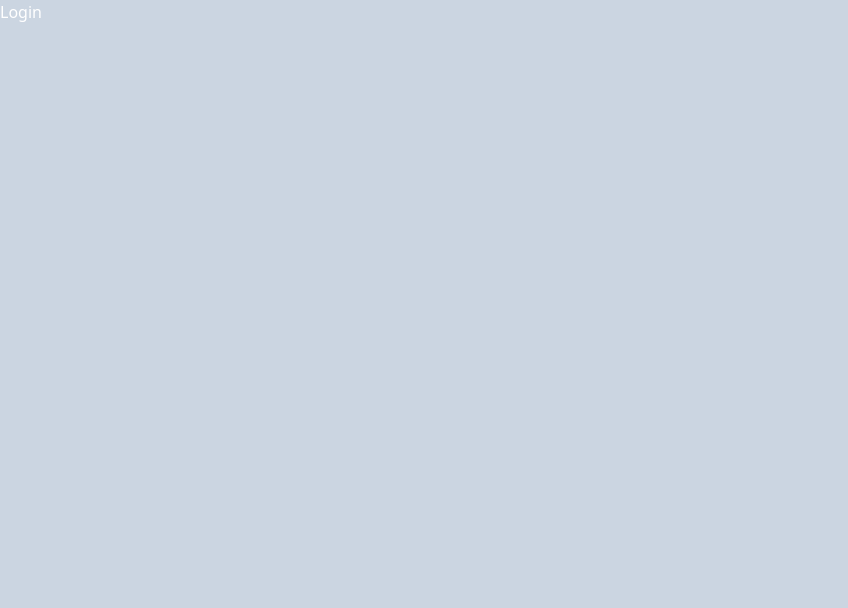
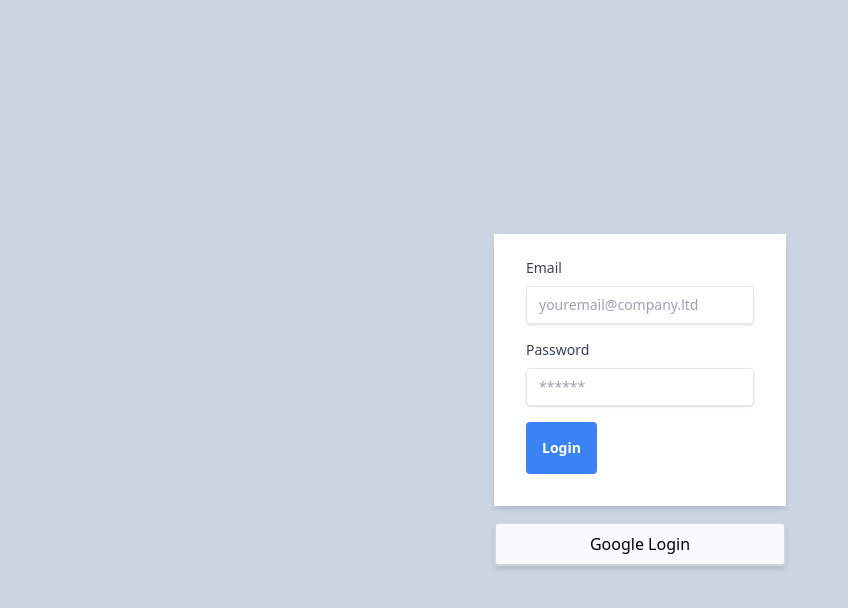
Before and after one commit to santi-handel/POO-Chat-Firebase-react, a React (Create React App) app: page /login in a window 1280 px wide. Shown: the top 608 px of the page, without its empty margins (0-848 px from the left). Built offline with nearby package versions, Linux system fonts and the light colour scheme; no server answers.

Commit message:
login terminado

```diff
--- a/src/App.js
+++ b/src/App.js
@@ -1,14 +1,20 @@
 import {Routes, Route} from "react-router-dom"
 import { Home } from "./componentes/Home";
 import { Login } from "./componentes/Login";
+import { ProtectedRoute } from "./componentes/ProtectedRoute";
 import { Register } from "./componentes/Register";
 import {AuthProvider} from "./context/authContext";
 function App(){
   return(
-    <div className="bg-slate-300 h-screen text-white flex">
+    <div className="bg-slate-300 h-screen text-black flex">
     <AuthProvider>
       <Routes>
-      <Route path="/" element={<Home/>} />
+      <Route path="/" element={
+        <ProtectedRoute>
+        <Home/>
+        </ProtectedRoute>
+        }
+        />
       <Route path="/login" element={<Login/>} />
       <Route path="/register" element={<Register/>} />
     </Routes>
--- a/src/componentes/Alert.js
+++ b/src/componentes/Alert.js
@@ -0,0 +1,6 @@
+export function Alert({message}) {
+    return <div className="bg-red-100 border-red-400
+    text-red-700 px-4 py-3 rounded relative mb-2 text-center">
+        <span className="sn.inline block">{message}</span>
+    </div>
+}
--- a/src/componentes/Home.js
+++ b/src/componentes/Home.js
@@ -1,8 +1,30 @@
-import {useAuth} from "../context/authContext";
+import { useNavigate } from "react-router-dom";
+import { useAuth } from "../context/authContext";
 
 export function Home() {
-    const {user}=useAuth();
-    console.log(user);
 
-  return <div>Home</div>
+  const { user, logout, loading } = useAuth();
+  const navigate = useNavigate()
+
+  console.log(user);
+
+  const handleLogout = async () => {
+    try {
+      await logout();
+      navigate("/login");
+    } catch (error) {
+      console.error(error);
+    }
+  }
+
+  if (loading) return <h1>loading</h1>
+
+
+  return <div>
+    <h1>welcome {user.displayName || user.email}</h1>
+
+    <button onClick={handleLogout}>
+      logout
+    </button>
+  </div>
 }
--- a/src/componentes/Login.js
+++ b/src/componentes/Login.js
@@ -1,4 +1,90 @@
+import { useState } from "react";
+import { useAuth } from "../context/authContext"
+import { useNavigate } from "react-router-dom";
+import { Alert } from "./Alert";
+
 export function Login() {
-  return  <div>Login</div>
+  const [user, setUser] = useState({
+    email: '',
+    password: '',
+  });
+  const { login, loginWithGoogle } = useAuth()
+  const navigate = useNavigate()
+  const [error, setError] = useState()
+
+  const handleChange = ({ target: { name, value } }) => {
+    setUser({ ...user, [name]: value })
+  };
+
+  const handleSubmit = async (e) => {
+    e.preventDefault();
+    setError('')
+    try {
+
+      await login(user.email, user.password)
+      navigate('/')
+    } catch (error) {
+      setError(error.message);
+    }
+  };
+
+  const handleGoogleSingin = async () => {
+    try {
+      await loginWithGoogle();
+      navigate("/");
+    } catch (error) {
+      setError(error.message);
+    }
+
+  }
+
+  return (
+    <div className="w-fulll max-w-xs m-auto">
+
+      {error && <Alert message={error}/>}
+
+      <form onSubmit={handleSubmit} className="bg-white shadow-md grounded px-8
+      pt-6 pb-8 mb-4">
+        <div className="mb-4">
+        <label htmlFor="email" className="block text-gray-700 text-sm
+        font-fold mb-2">Email</label>
+        <input
+          type="email"
+          name="email"
+          placeholder="youremail@company.ltd"
+          className="shadow appearence-none border rounded w-full
+          py-2 px-3 block text-gray-700 text-sm
+          font-fold mb-2"
+          onChange={handleChange}
+        />
+        </div>
+        <div className="mb-4">
+        <label htmlFor="password" className="block text-gray-700 text-sm
+        font-fold mb-2">Password</label>
+        <input
+          type="password"
+          name="password"
+          id="password"
+          placeholder="******"
+          className="shadow appearence-none border rounded w-full
+          py-2 px-3 block text-gray-700 text-sm
+          font-fold mb-2"
+          onChange={handleChange}
+        />
+        </div>
+
+        <button className="bg-blue-500 hover:bg-blue-700 text-white
+        font-bold py-4 px-4 rounded focus:outline-none
+        focus:shadow-outline text-sm">Login</button>
+
+
+      </form>
+
+      <button onClick={handleGoogleSingin}
+      className="bg-slate-50 gover:bg-slate-200 text-black shadow-md
+      rounded border-2 border-gray-300 py-2 px-4 w-full"
+      >Google Login</button>
+    </div>
+  )
 
 }
--- a/src/componentes/ProtectedRoute.js
+++ b/src/componentes/ProtectedRoute.js
@@ -0,0 +1,13 @@
+import { useAuth } from "../context/authContext";
+import { Navigate } from "react-router-dom";
+
+
+export function ProtectedRoute({children}) {
+    const {user, loading} = useAuth();
+
+    if (loading) return <h1>loading</h1>
+
+    if (!user) return <Navigate to="/login" />
+
+    return <>{children}</>;
+}
--- a/src/componentes/Register.js
+++ b/src/componentes/Register.js
@@ -1,22 +1,54 @@
-import {useState} from "react";
+import { useState } from "react";
+import { useAuth } from "../context/authContext"
+import { useNavigate } from "react-router-dom";
+import { Alert } from "./Alert";
 
 export function Register() {
-  const {user,setUser} = useState({
-    email:"",
-    password:"",
+  const [user, setUser] = useState({
+    email: '',
+    password: '',
   });
-  const handleChange= ({target:{name, value}}) => {
-    setUser({[name]:value});
+  const { signup } = useAuth()
+  const navigate = useNavigate()
+  const [error, setError] = useState()
+
+  const handleChange = ({ target: { name, value } }) => {
+    setUser({ ...user, [name]: value })
+  };
+
+  const handleSubmit = async (e) => {
+    e.preventDefault();
+    setError('')
+    try {
+
+      await signup(user.email, user.password)
+      navigate('/')
+    } catch (error) {
+      setError(error.message);
     }
-  return(
-    <form>
+
+  }
+
+  return (
+    <div>
+
+      {error && <Alert message={error} />}
+
+      <form onSubmit={handleSubmit}>
         <label htmlFor="email">Email</label>
-       <input type="email" placeholder="youremail@company.ltd"
+        <input
+          type="email"
+          name="email"
+          placeholder="youremail@company.ltd"
           onChange={handleChange}
         />
 
         <label htmlFor="password">Password</label>
-       <input type="password" name="password" id="password"
+        <input
+          type="password"
+          name="password"
+          id="password"
+          placeholder="******"
           onChange={handleChange}
         />
 
@@ -24,6 +56,7 @@ export function Register() {
 
 
       </form>
+    </div>
   )
 
 }
--- a/src/context/authContext.js
+++ b/src/context/authContext.js
@@ -1,14 +1,52 @@
-import { createContext, useContext } from "react";
+import { createContext, useContext, useEffect, useState } from "react";
+import {
+    createUserWithEmailAndPassword,
+    signInWithEmailAndPassword,
+    onAuthStateChanged,
+    signOut,
+    GoogleAuthProvider,
+    signInWithPopup,
+} from "firebase/auth"
+import { auth } from "../firebase";
 
-export const authContext= createContext();
+export const authContext = createContext();
+
 export const useAuth = () => {
-    const context=useContext(authContext);
+    const context = useContext(authContext);
     if (!context) throw new Error("There is no auth provider");
     return context;
+};
+
+export function AuthProvider({ children }) {
+
+    const [user, setUser] = useState(null);
+    const [loading, setLoading] = useState(true);
+
+
+    const signup = (email, password) =>
+        createUserWithEmailAndPassword(auth, email, password);
+
+    const login = (email, password) =>
+        signInWithEmailAndPassword(auth, email, password);
+
+    const logout = () => signOut(auth)
+
+    const loginWithGoogle = () => {
+        const googleProvider = new GoogleAuthProvider()
+        return signInWithPopup(auth, googleProvider)
+    }
+
+    useEffect(() => {
+        const unsubscribe = onAuthStateChanged(auth, currentuser => {
+            setUser(currentuser);
+            setLoading(false);
+        })
+
+        return () => unsubscribe();
+
+    }, [])
+
+    return (<authContext.Provider value={{ signup, login, user, logout, loading, loginWithGoogle }}>
+        {children}
+    </authContext.Provider>)
 }
-export function AuthProvider({children}){
-    const user = {
-        login:true
-    }
-    return(<authContext.Provider value={{ user }}>{children}</authContext.Provider>)
-}
```
Lines whose indentation alone changed are shown as unchanged.
